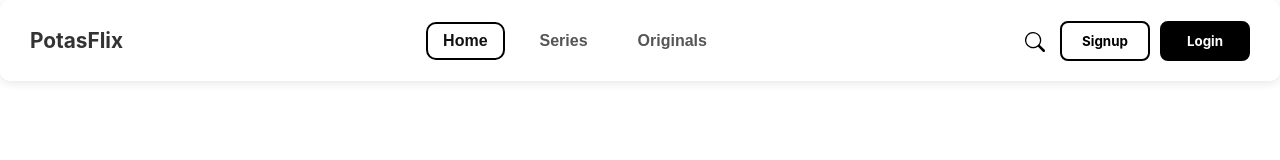
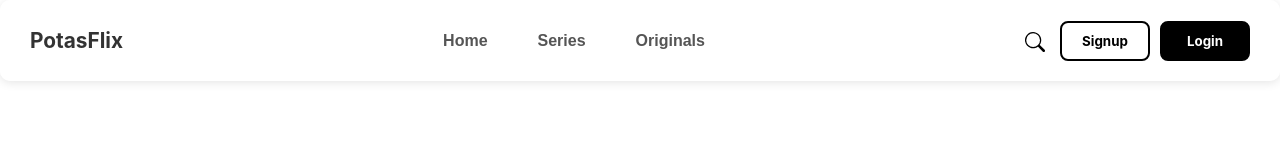
Before and after one commit to kauabarros-24/potas_flix, a Vue app: page / in a window 1280 px wide. Shown: the top 160 px of the page. Built offline with nearby package versions, Linux system fonts and the light colour scheme.

Commit message:
CHORE: Text decoration in header

```diff
--- a/src/components/Header.vue
+++ b/src/components/Header.vue
@@ -116,21 +116,24 @@ export default {
 
 .nav-item {
   background: none;
+  font-size: 1rem;
   border: none;
-  font-size: 1rem;
   color: #555;
   cursor: pointer;
   font-family: sans-serif;
   font-weight: bold;
   padding: 8px 15px;
-  border-radius: 10px;
   transition: background-color 0.3s, color 0.3s;
 }
 
-.nav-item.active,
 .nav-item:hover {
-  color: #111;
-  border: 2px solid black;
+  font-size: 20px;
+  transition: 0.1s;
+  border-bottom: 4px solid black;
+  border-radius: 0;
+  line-height: 0.3px;
+
+
 }
 
 /* Profile Section */
```
